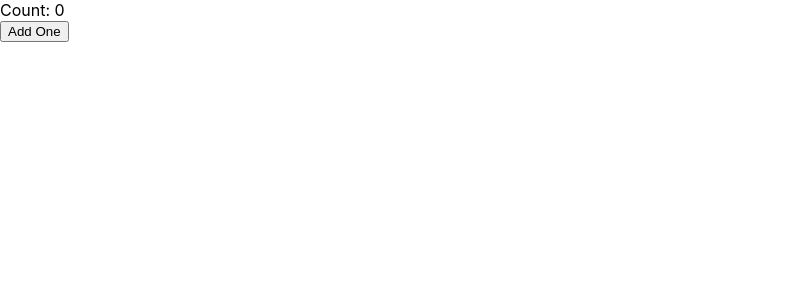
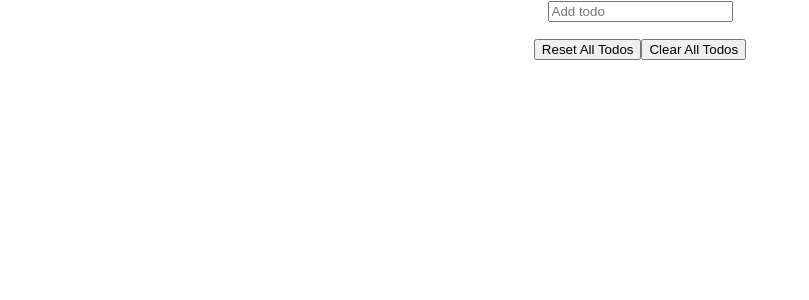
Before and after one commit to Jasenpan1987/react-hooks-demo, a React (Create React App) app: page / in a window 1280 px wide. Shown: the top 300 px of the page, without its empty margins (0-809 px from the left). Built offline with nearby package versions, Linux system fonts and the light colour scheme.

Commit message:
useState example

```diff
--- a/package.json
+++ b/package.json
@@ -5,6 +5,7 @@
   "dependencies": {
     "react": "^16.7.0-alpha.0",
     "react-dom": "^16.7.0-alpha.0",
+    "react-router-dom": "^4.3.1",
     "react-scripts": "2.1.1"
   },
   "scripts": {
--- a/src/App.js
+++ b/src/App.js
@@ -1,19 +1,50 @@
 import React, { useState } from "react";
+import Form from "./Form";
 import "./App.css";
 
 export default () => {
-  const [count, setCount] = useState(0);
+  const [todos, setTodos] = useState([]);
+
+  const toggleComplete = i => {
+    const targetTodo = todos[i];
+    return setTodos([
+      ...todos.slice(0, i),
+      { ...targetTodo, complete: !targetTodo.complete },
+      ...todos.slice(i + 1, todos.length)
+    ]);
+  };
+
+  const resetAllTodos = () => {
+    return setTodos(todos.map(todo => ({ ...todo, complete: false })));
+  };
+
+  const clearAllTodos = () => {
+    return setTodos([]);
+  };
 
   return (
-    <div className="app">
-      <div>Count: {count}</div>
-      <button
-        onClick={() => {
-          setCount(count + 1);
-        }}
-      >
-        Add One
-      </button>
+    <div className="App">
+      <Form
+        handleSubmit={text => setTodos([{ text, complete: false }, ...todos])}
+      />
+      <div>
+        <ul>
+          {todos.map(({ text, complete }, idx) => (
+            <li
+              key={idx}
+              onClick={() => toggleComplete(idx)}
+              style={{
+                textDecoration: complete ? "line-through" : "none",
+                cursor: "pointer"
+              }}
+            >
+              {text}
+            </li>
+          ))}
+        </ul>
+      </div>
+      <button onClick={resetAllTodos}>Reset All Todos</button>
+      <button onClick={clearAllTodos}>Clear All Todos</button>
     </div>
   );
 };
--- /dev/null
+++ b/src/Form.jsx
@@ -0,0 +1,27 @@
+import React, { useState } from "react";
+
+const useInputValue = initialValue => {
+  const [value, setValue] = useState(initialValue);
+
+  return {
+    value,
+    onChange: e => setValue(e.target.value),
+    reset: () => setValue("")
+  };
+};
+
+export default ({ handleSubmit }) => {
+  const { reset, ...text } = useInputValue("");
+
+  return (
+    <form
+      onSubmit={e => {
+        e.preventDefault();
+        handleSubmit(text.value);
+        reset();
+      }}
+    >
+      <input placeholder="Add todo" type="text" {...text} />
+    </form>
+  );
+};
```
Also changed, not shown: 1 other file (tests, documents, lock files or other folders).
